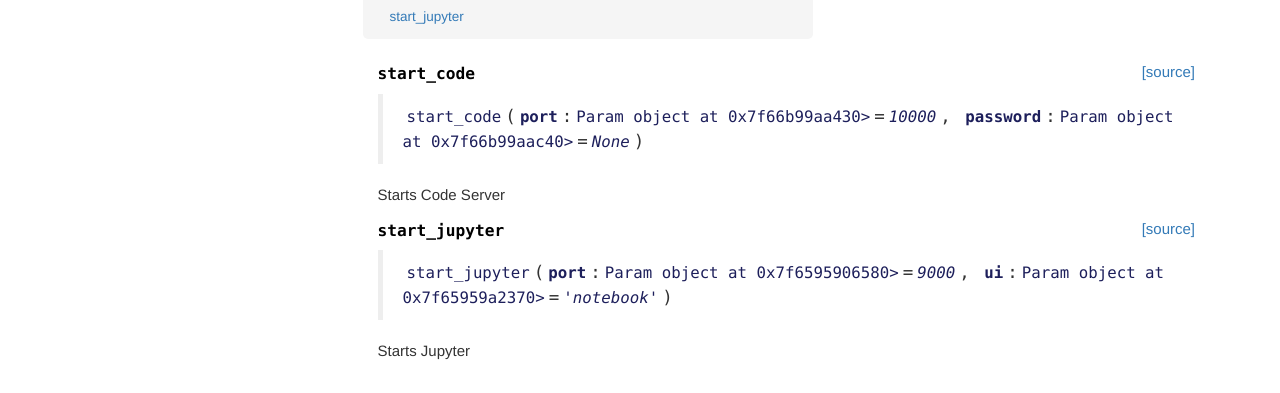
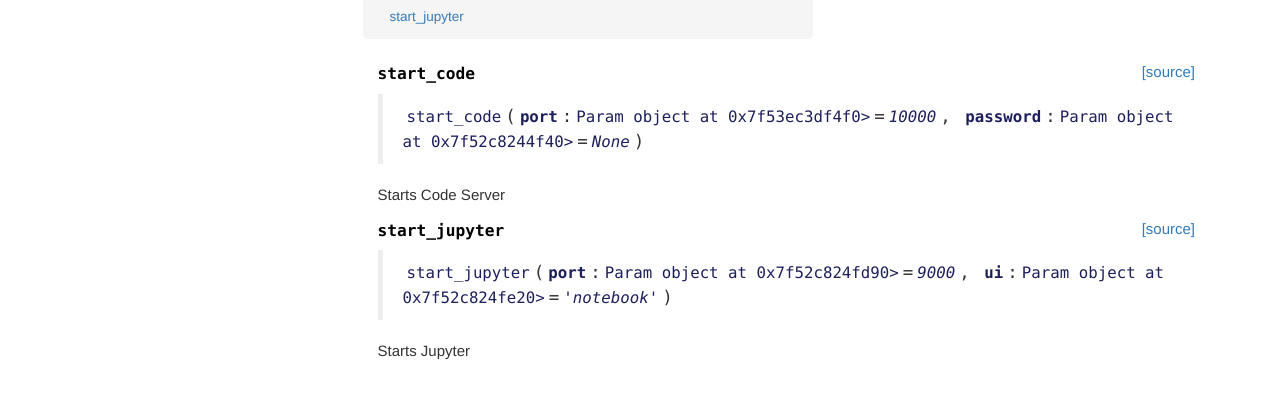
Before and after one commit to Rahuketu86/RemoteConnect, a Jekyll site: the page built from docs/cli.html, in a window 1280 px wide. Shown: the part 246-639 px from the top of the page. Built offline with Jekyll 4.4.1, drawn with Linux system fonts in a browser that asks for light colours; nearby versions of some CDN libraries; comment, search, counter and statistics services are not loaded.

Commit message:
Docs update

```diff
--- a/docs/cli.html
+++ b/docs/cli.html
@@ -47,7 +47,7 @@
 
 
 <div class="output_markdown rendered_html output_subarea ">
-<h4 id="start_code" class="doc_header"><code>start_code</code><a href="https://github.com/rahuketu86/RemoteConnect/tree/master/RemoteConnect/cli.py#L10" class="source_link" style="float:right">[source]</a></h4><blockquote><p><code>start_code</code>(<strong><code>port</code></strong>:<code>Param object at 0x7f66b99aa430&gt;</code>=<em><code>10000</code></em>, <strong><code>password</code></strong>:<code>Param object at 0x7f66b99aac40&gt;</code>=<em><code>None</code></em>)</p>
+<h4 id="start_code" class="doc_header"><code>start_code</code><a href="https://github.com/rahuketu86/RemoteConnect/tree/master/RemoteConnect/cli.py#L10" class="source_link" style="float:right">[source]</a></h4><blockquote><p><code>start_code</code>(<strong><code>port</code></strong>:<code>Param object at 0x7f53ec3df4f0&gt;</code>=<em><code>10000</code></em>, <strong><code>password</code></strong>:<code>Param object at 0x7f52c8244f40&gt;</code>=<em><code>None</code></em>)</p>
 </blockquote>
 <p>Starts Code Server</p>
 
@@ -79,7 +79,7 @@
 
 
 <div class="output_markdown rendered_html output_subarea ">
-<h4 id="start_jupyter" class="doc_header"><code>start_jupyter</code><a href="https://github.com/rahuketu86/RemoteConnect/tree/master/RemoteConnect/cli.py#L19" class="source_link" style="float:right">[source]</a></h4><blockquote><p><code>start_jupyter</code>(<strong><code>port</code></strong>:<code>Param object at 0x7f6595906580&gt;</code>=<em><code>9000</code></em>, <strong><code>ui</code></strong>:<code>Param object at 0x7f65959a2370&gt;</code>=<em><code>'notebook'</code></em>)</p>
+<h4 id="start_jupyter" class="doc_header"><code>start_jupyter</code><a href="https://github.com/rahuketu86/RemoteConnect/tree/master/RemoteConnect/cli.py#L19" class="source_link" style="float:right">[source]</a></h4><blockquote><p><code>start_jupyter</code>(<strong><code>port</code></strong>:<code>Param object at 0x7f52c824fd90&gt;</code>=<em><code>9000</code></em>, <strong><code>ui</code></strong>:<code>Param object at 0x7f52c824fe20&gt;</code>=<em><code>'notebook'</code></em>)</p>
 </blockquote>
 <p>Starts Jupyter</p>
 
```
